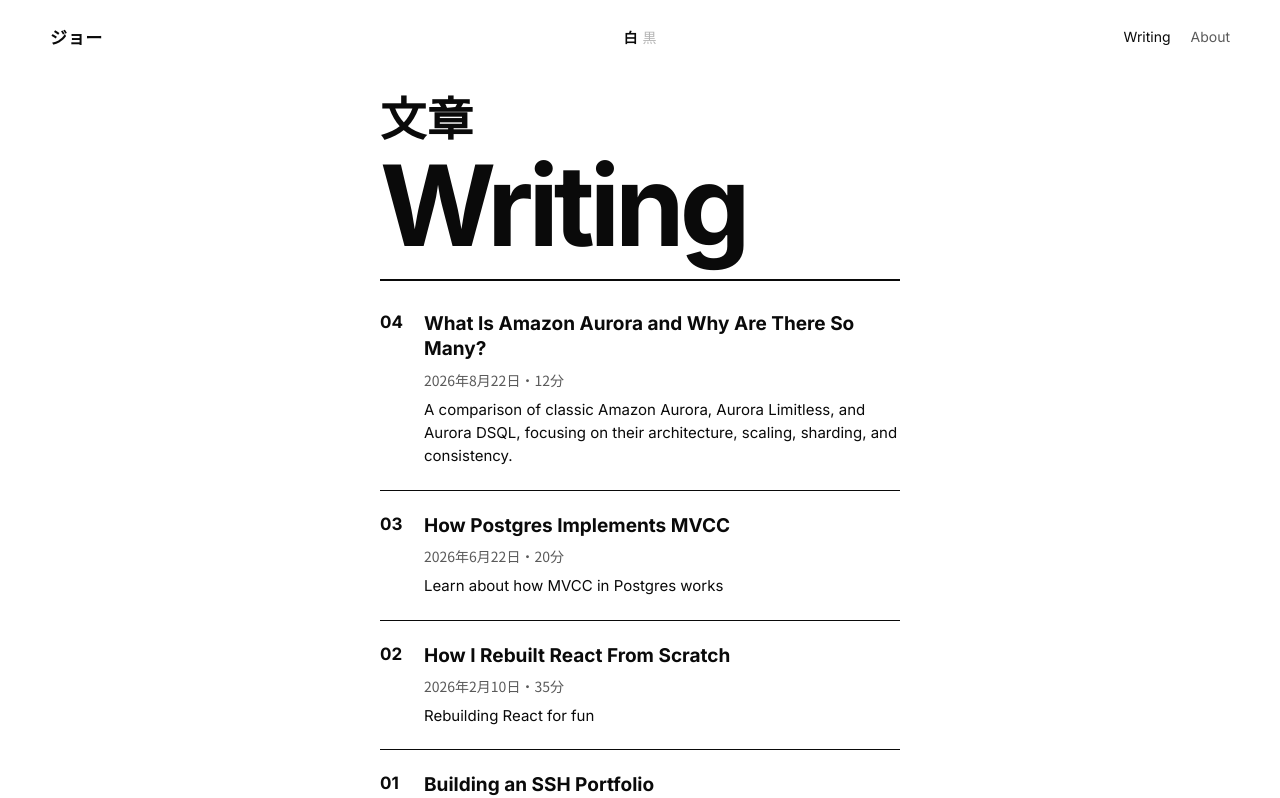
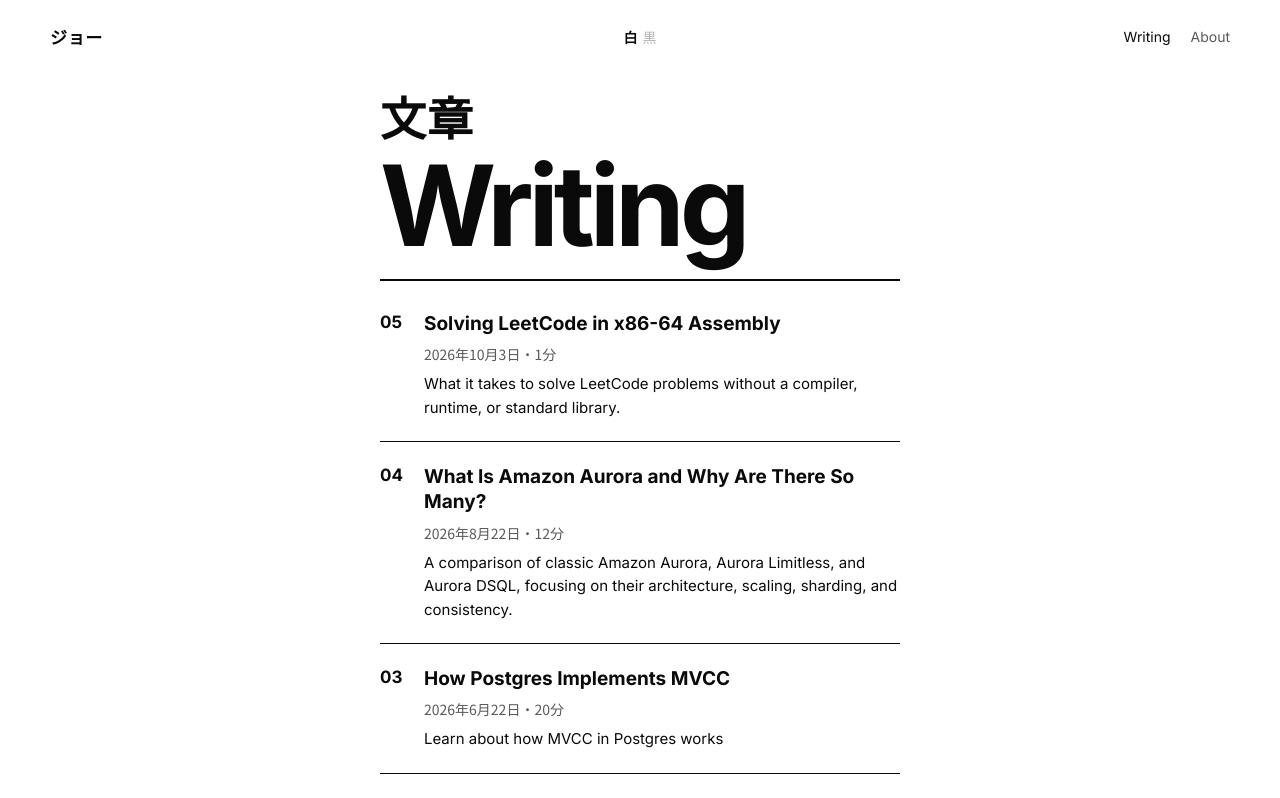
Before and after one commit to JoeS51/Johannes_Sluis_Portfolio_3.0, a Next.js app: page /blog in a window 1280 px wide. Shown: the top 798 px of the page. Built offline with nearby package versions, Linux system fonts and the light colour scheme.

Commit message:
Bring over the LeetCode in x86-64 assembly post from main

```diff
--- a/content/writing/index.ts
+++ b/content/writing/index.ts
@@ -1,10 +1,12 @@
 import buildingReactFromScratch from "./building-react-from-scratch";
+import leetcodeInX8664Assembly from "./leetcode-in-x86-64-assembly";
 import mvccInPostgres from "./mvcc-in-postgres";
 import sshPortfolioGuide from "./ssh-portfolio-guide";
 import whatIsAmazonAurora from "./what-is-amazon-aurora";
 import type { WritingPost } from "./types";
 
 const posts: WritingPost[] = [
+  leetcodeInX8664Assembly,
   whatIsAmazonAurora,
   mvccInPostgres,
   buildingReactFromScratch,
--- /dev/null
+++ b/content/writing/leetcode-in-x86-64-assembly.ts
@@ -0,0 +1,25 @@
+const post = {
+  slug: 'leetcode-in-x86-64-assembly',
+  frontmatter: {
+    title: 'Solving LeetCode in x86-64 Assembly',
+    description:
+      'What it takes to solve LeetCode problems without a compiler, runtime, or standard library.',
+    date: '2026-10-03',
+    readingTime: 1,
+    tags: ['Assembly', 'x86-64', 'LeetCode'],
+    cover: null,
+  },
+  content: `
+## Why?
+it started off as a funny challenge. i posted it on twitter and lots of people thought it was super cool and were impressed. normally i would be happy that it received so much attention. but i didnt think it was *that* neat or difficult.
+maybe it was the fact that I failed to mention it was an easy lc problem and that I solved it using brute force. but I think regardless of that it was moreso that people are scared of assembly and aren't familiar with it and have this misconception that
+it is difficult
+
+to prove it, i spent this past month solving leetcode problems in assembly. and not just an easy problem this time. i solve medium problems that involve actual data structures. :shock emoji:
+
+## Getting started
+if you're already familiar with asm, you can likely skip this part.
+`,
+};
+
+export default post;
```
